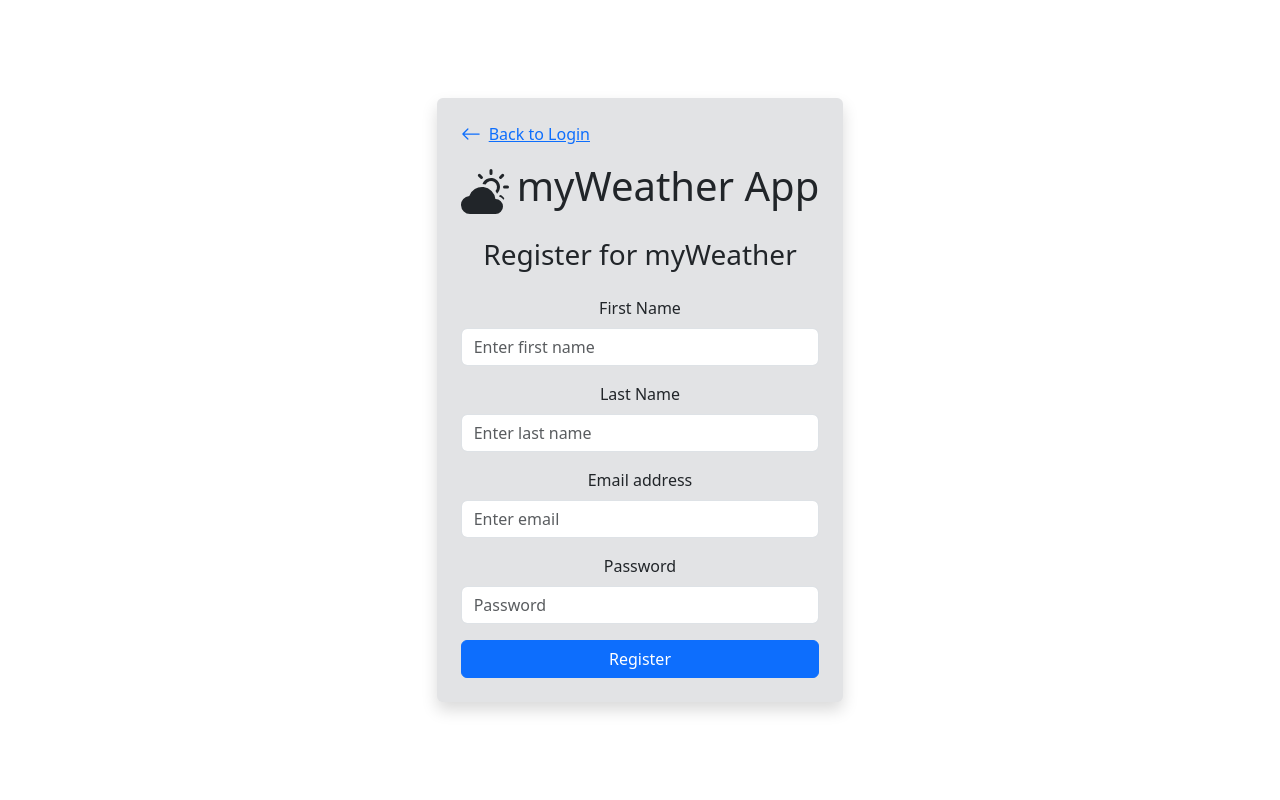
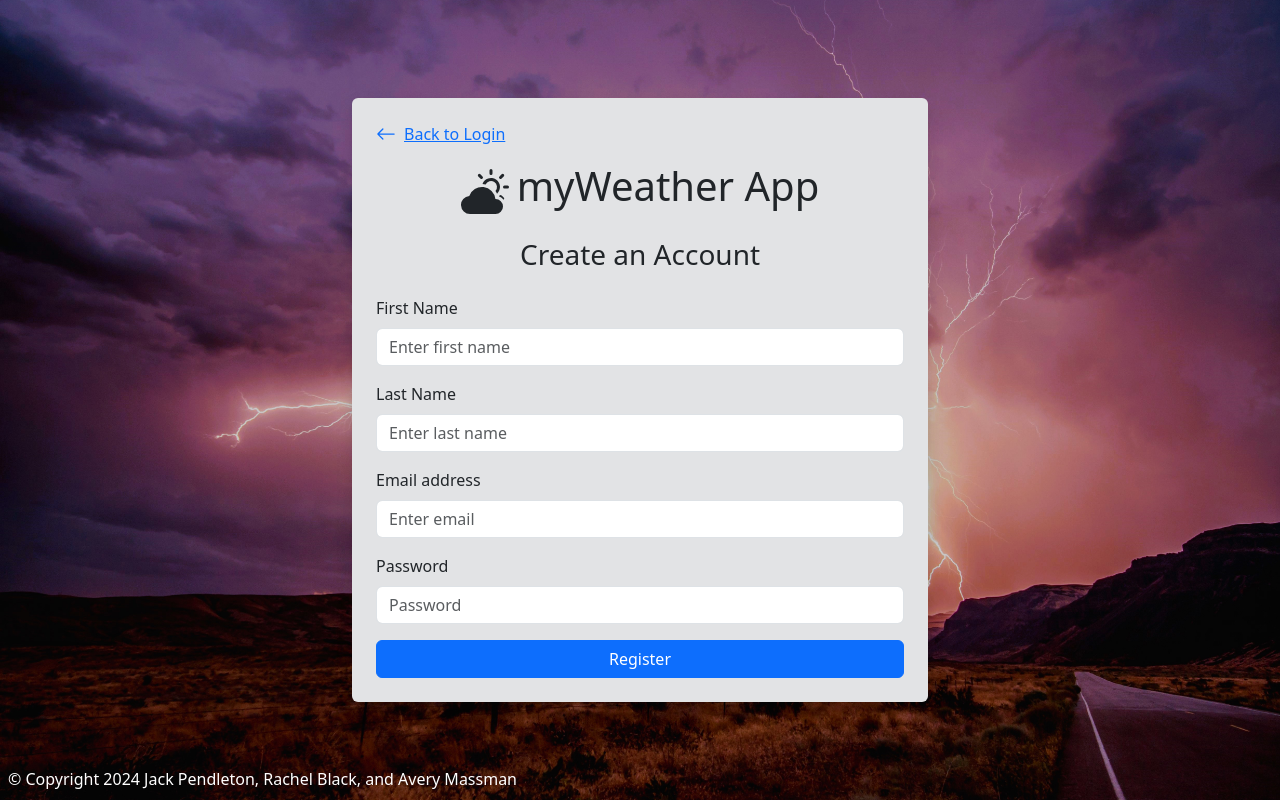
Before and after one commit to RachelBlack003/myWeatherApp-frontend, a React (Create React App) app: page /register in a window 1280 px wide. Built offline with nearby package versions, Linux system fonts and the light colour scheme.

Commit message:
Fix registration page, add copyright text

```diff
--- a/public/index.html
+++ b/public/index.html
@@ -27,17 +27,9 @@
 
 <body>
   <noscript>You need to enable JavaScript to run this app.</noscript>
-  <div id="root"></div>
-  <!--
-      This HTML file is a template.
-      If you open it directly in the browser, you will see an empty page.
-
-      You can add webfonts, meta tags, or analytics to this file.
-      The build step will place the bundled scripts into the <body> tag.
-
-      To begin the development, run `npm start` or `yarn start`.
-      To create a production bundle, use `npm run build` or `yarn build`.
-    -->
+  <div id="root">
+  </div>
+  <span class="position-absolute text-white p-2" style="bottom: 1px;">&copy; Copyright 2024 Jack Pendleton, Rachel Black, and Avery Massman</span>
 </body>
 
 </html>
--- a/src/components/Login.js
+++ b/src/components/Login.js
@@ -31,7 +31,7 @@ const Login = () => {
     };
 
     return (
-        <div className="d-flex justify-content-center align-items-center vh-100" style={{ backgroundImage: "url(/assets/lightning.jpg)", backgroundSize: "cover", backgroundPosition: "center center", backgroundRepeat: "no-repeat" }}>
+        <div className="d-flex justify-content-center align-items-center vh-100" style={{ backgroundImage: "url(/assets/mainBg.jpg)", backgroundSize: "cover", backgroundPosition: "center center", backgroundRepeat: "no-repeat" }}>
             <Container className={styles.loginContainer}>
                 <Row>
                     <Col className="col p-4 rounded shadow bg-secondary-subtle" sm={12} xs={12} md={6}>
@@ -85,51 +85,4 @@ const Login = () => {
     );
 };
 
-//Below is jacks original code for the return. I pretty much copied it except changed the styles
-//     return (
-//         <div className="d-flex justify-content-center align-items-center vh-100 bg-body">
-//             <div className="p-4 bg-secondary-subtle rounded shadow" style={{ width: "400px" }}>
-//                 <Header />
-//                 <h3 className="text-center mb-4">Login</h3>
-//                 {error && <Alert variant="danger">{error}</Alert>}
-//                 <Form onSubmit={handleSubmit}>
-//                     <Form.Group controlId="formEmail" className="mb-3">
-//                         <Form.Label>Email address</Form.Label>
-//                         <Form.Control
-//                             type="email"
-//                             placeholder="Enter email"
-//                             value={email}
-//                             onChange={(e) => setEmail(e.target.value)}
-//                             required
-//                         />
-//                     </Form.Group>
-
-//                     <Form.Group controlId="formPassword" className="mb-3">
-//                         <Form.Label>Password</Form.Label>
-//                         <Form.Control
-//                             type="password"
-//                             placeholder="Password"
-//                             value={password}
-//                             onChange={(e) => setPassword(e.target.value)}
-//                             required
-//                         />
-//                     </Form.Group>
-
-//                     <Button variant="primary" type="submit" className="w-100">
-//                         Login
-//                     </Button>
-//                 </Form>
-//                 <div className="text-center mt-3">
-//                     <p>
-//                         Don't have an account?{" "}
-//                         <Link to="/register" className="text-primary">
-//                             Register here
-//                         </Link>
-//                     </p>
-//                 </div>
-//             </div>
-//         </div>
-//     );
-// };
-
 export default Login;
--- a/src/components/Register.js
+++ b/src/components/Register.js
@@ -1,9 +1,10 @@
 import React, { useState } from "react";
-import { Form, Button, Alert } from "react-bootstrap";
+import { Container, Row, Col, Form, Button, Alert } from "react-bootstrap";
 import { Link, useNavigate } from "react-router-dom";
 import axios from "axios";
 import { ArrowLeft } from "react-bootstrap-icons";
 import Header from "./Header.js";
+import styles from './RegisterStyling.module.css'
 
 const Register = () => {
     const [email, setEmail] = useState("");
@@ -40,20 +41,21 @@ const Register = () => {
     };
 
     return (
-        <div className="d-flex justify-content-center align-items-center vh-100 bg-body">
+        <div className="d-flex justify-content-center align-items-center vh-100" style={{ backgroundImage: "url(/assets/mainBg.jpg)", backgroundSize: "cover", backgroundPosition: "center center", backgroundRepeat: "no-repeat" }}>
+            <Container className={styles.registerContainer}>
             <div className="p-4 bg-secondary-subtle rounded shadow">
                 <a href="/" className="d-flex align-items-center mb-3 navLink">
                     <ArrowLeft size={20} className="me-2" />
                     Back to Login
                 </a>
                 <Header />
-                <h3 className="text-center mb-4">Register for myWeather</h3>
+                <h3 className="text-center mb-4">Create an Account</h3>
 
                 {error && <Alert variant="danger">{error}</Alert>}
 
                 <Form onSubmit={handleSubmit}>
-                    <Form.Group controlId="formFirstName" className="mb-3">
-                        <Form.Label>First Name</Form.Label>
+                    <Form.Group controlId="formFirstName" className="mb-3 d-flex flex-column">
+                        <Form.Label className="text-start">First Name</Form.Label>
                         <Form.Control
                             type="text"
                             placeholder="Enter first name"
@@ -63,8 +65,8 @@ const Register = () => {
                         />
                     </Form.Group>
 
-                    <Form.Group controlId="formLastName" className="mb-3">
-                        <Form.Label>Last Name</Form.Label>
+                    <Form.Group controlId="formLastName" className="mb-3 d-flex flex-column">
+                        <Form.Label className="text-start">Last Name</Form.Label>
                         <Form.Control
                             type="text"
                             placeholder="Enter last name"
@@ -74,8 +76,8 @@ const Register = () => {
                         />
                     </Form.Group>
 
-                    <Form.Group controlId="formEmail" className="mb-3">
-                        <Form.Label>Email address</Form.Label>
+                    <Form.Group controlId="formEmail" className="mb-3 d-flex flex-column">
+                        <Form.Label className="text-start">Email address</Form.Label>
                         <Form.Control
                             type="email"
                             placeholder="Enter email"
@@ -85,8 +87,8 @@ const Register = () => {
                         />
                     </Form.Group>
 
-                    <Form.Group controlId="formPassword" className="mb-3">
-                        <Form.Label>Password</Form.Label>
+                    <Form.Group controlId="formPassword" className="mb-3 d-flex flex-column">
+                        <Form.Label className="text-start">Password</Form.Label>
                         <Form.Control
                             type="password"
                             placeholder="Password"
@@ -101,6 +103,7 @@ const Register = () => {
                     </Button>
                 </Form>
             </div>
+            </Container>
         </div>
     );
 };
--- /dev/null
+++ b/src/components/RegisterStyling.module.css
@@ -0,0 +1,3 @@
+.registerContainer {
+    width: 600px;
+}
```
Also changed, not shown: public/assets/mainBg.jpg (renamed from public/assets/lightning.jpg), 1 other file (tests, documents, lock files or other folders).
